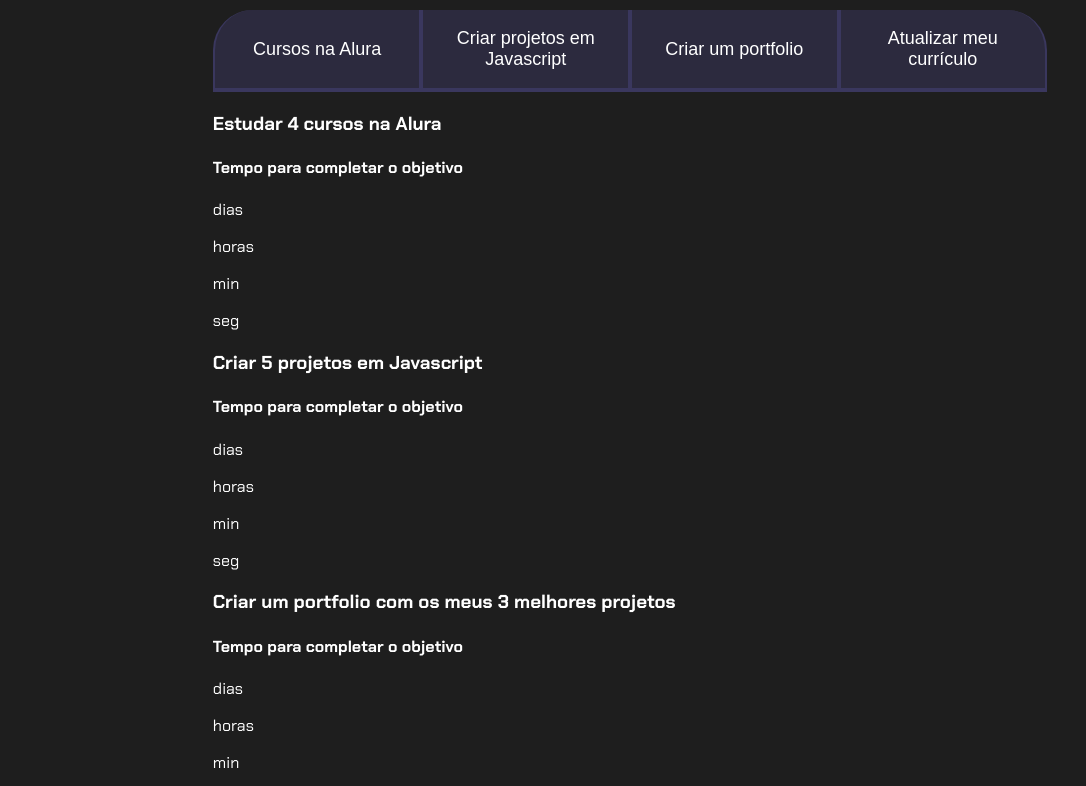
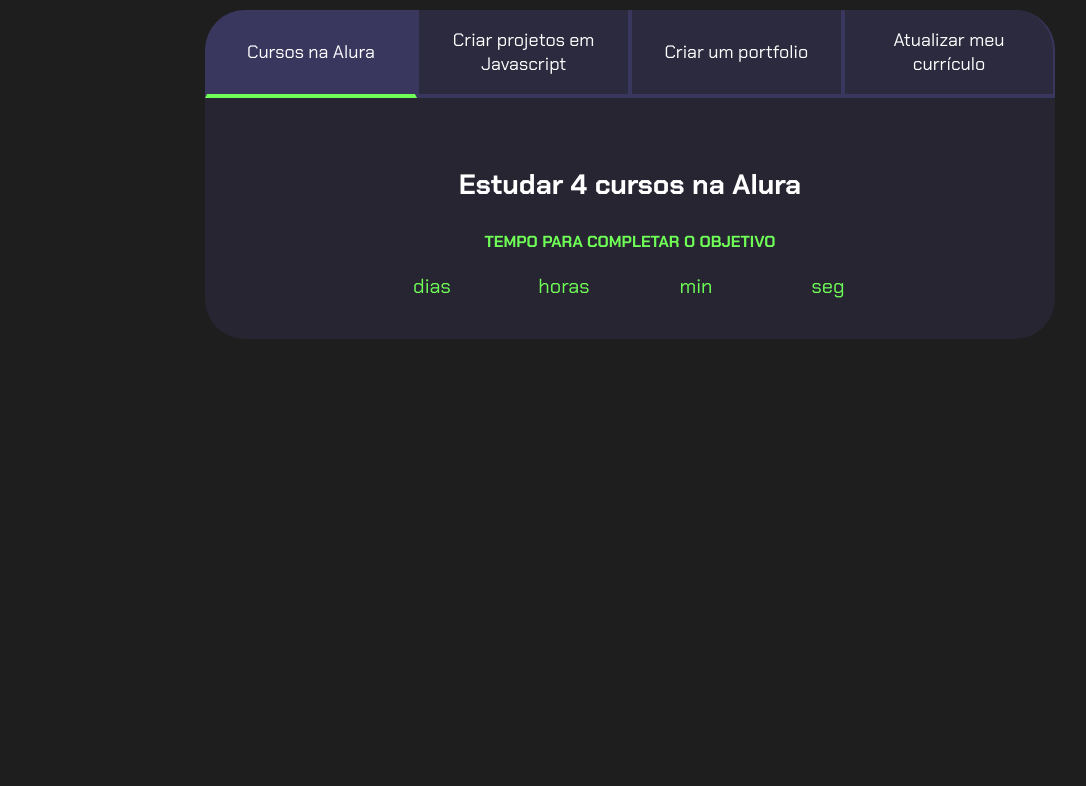
Before and after one commit to Julicristina/programa-o, a plain HTML site: page index.html in a window 1280 px wide. Shown: the part 93-879 px from the top of the page, without its empty margins (10-1096 px from the left). After the commit the page ends 800 px from the top, so only its background shows below. Drawn offline with Linux system fonts and the light colour scheme; a script that the page names is missing.

Commit message:
Update style.css

```diff
--- a/style.css
+++ b/style.css
@@ -1,7 +1,5 @@
-/*IMPORTANDO CONJUNTO DE FONTE*/
 @import url('https://fonts.googleapis.com/css2?family=Chakra+Petch:wght@400;700&display=swap');
 
-/*CRIANDO VARIAVEIS PARA AS CORES*/
 :root {
     --cor-de-fundo: #1E1E1E;
     --verde: #6FFF57;
@@ -11,15 +9,13 @@
     --texto-fundo: rgba(58, 55, 94, 0.3);
 }
 
-
-/*ESTILIZANDO A PAGINA, COR DE FUNDO E DA FONTE*/
 body {
     background-color: var(--cor-de-fundo);
     color: var(--branco);
     font-family: 'Chakra Petch', sans-serif;
 }
 
-/*ORGANIZANDO POSIÇOES DO CONTEUDO PRINCIPAL NO SITE*/
+
 .conteudo-principal {
     display: flex;
     flex-direction: column;
@@ -31,19 +27,18 @@ body {
 }
 
 .titulo-principal {
-    text-align: center;
+    text-align: left;
     width: 100%;
     font-size: 32px;
 }
 
-/*MUDANDO COR DE PARTE DO TITULO PRINCIPAL*/
 .titulo-principal span {
     color: var(--verde);
 }
 
-/*ESTILIZANDO BOTOES*/
+
 .botao {
-    font-family: "Crakra Petch", sans-serif;
+    font-family: 'Chakra Petch', sans-serif;
     background-color: var(--botao-inativo);
     color: var(--branco);
     display: flex;
@@ -52,17 +47,70 @@ body {
     font-size: 18px;
     align-items: center;
     width: 100%;
-
-    /*ESTILIZANDO CONTORNO DOS BOTOES*/
     border-bottom: 4px solid var(--botao-ativo);
     border-left: 2px solid var(--botao-ativo);
     border-right: 2px solid var(--botao-ativo);
     border-top: none;
 }
 
-/*ESTILIZANDO BORDAS DOS BOTOES E AJUSTE PARA CELULAR*/
 .botao:first-child {
     border-radius: 40px 40px 0 0;
+}
+
+.botoes {
+    display: block;
+}
+
+.botao.ativo{
+    background-color: var(--botao-ativo);
+    border-bottom: 4px solid var(--verde);
+}
+
+.abas-textos{
+    background-color: var(--texto-fundo);
+    padding: 40px;
+    border-radius: 0 0 40px 40px;
+}
+.aba-conteudo.ativo{
+    display:block;
+}
+
+.aba-conteudo{
+    display: none;
+}
+
+.aba-conteudo-titulo-principal{
+    font-size: 28px;
+    text-align: center;
+}
+.aba-conteudo-titulo-secundario{
+    text-align: center;
+    color: var(--verde);
+    text-transform: uppercase;
+}
+
+.contador{
+    display:flex;
+    justify-content: center;
+    flex-wrap: wrap;
+}
+.contador-digito{
+    padding: 0 16px;
+    text-align: center;
+    min-width: 100px;
+}
+
+.contador-digito-numero{
+    font-size: 80px;
+    margin: 0;
+
+}
+
+.contador-digito-texto{
+    color: var(--verde);
+    font-size: 20px;
+    margin: 0;
+
 }
 
 @media screen and (min-width: 768px) {
```
